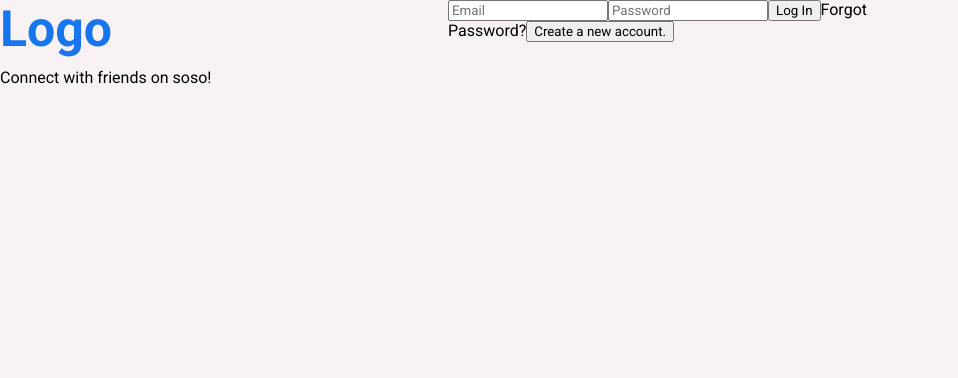
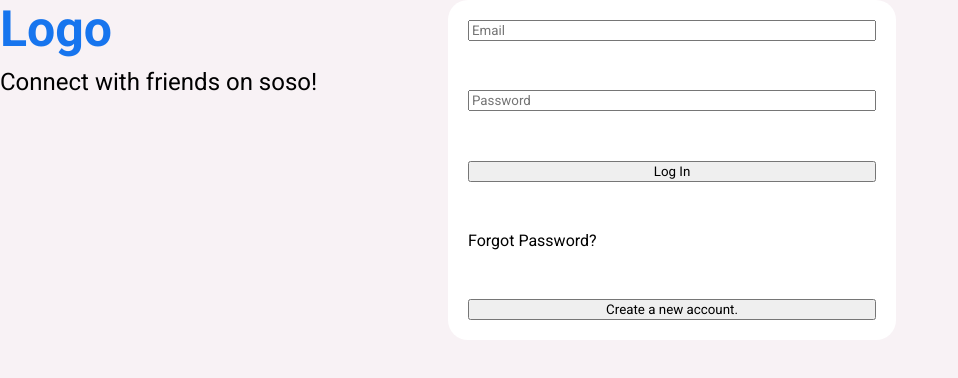
Before and after one commit to francisuloko/social-media, a React (Create React App) app: page / in a window 1280 px wide. Shown: the top 378 px of the page, without its empty margins (0-958 px from the left). Built offline with nearby package versions, Linux system fonts and the light colour scheme.

Commit message:
Add styling to login box

```diff
--- a/src/pages/login/login.css
+++ b/src/pages/login/login.css
@@ -22,3 +22,17 @@
   color: #1775ee;
   margin-bottom: 10px;
 }
+
+.loginDescription {
+  font-size: 24px;
+}
+
+.loginBox {
+  height: 300px;
+  padding: 20px;
+  background-color: #fff;
+  border-radius: 20px;
+  display: flex;
+  flex-direction: column;
+  justify-content: space-between;
+}
```
